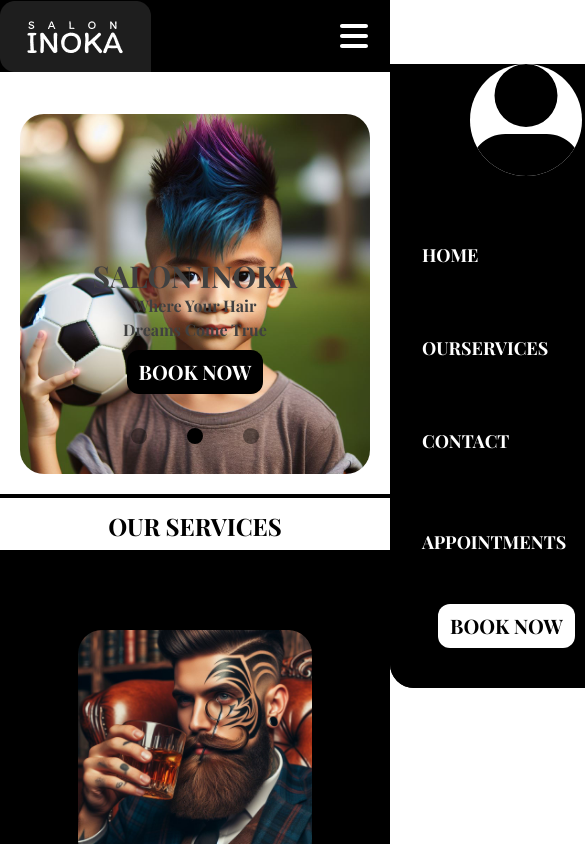
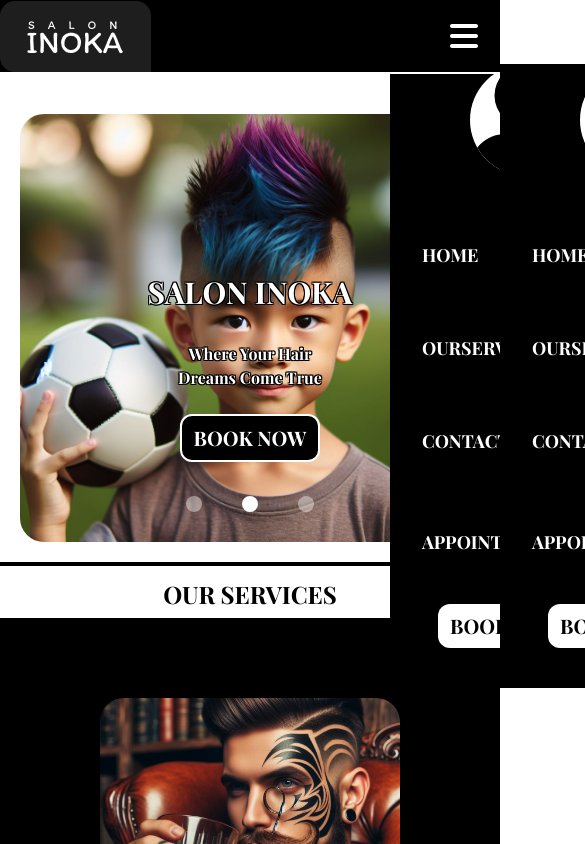
Before and after one commit to navodniwarshana/salon-booking-system, a React (Vite) app in the folder saloon-site/salon-project/: page / in a window 390 px wide. Shown: the top 844 px of the page, 585 px wide, since content can reach past the window. Built offline with nearby package versions, Linux system fonts and the light colour scheme; a web font is replaced by a local one.

Commit message:
navigation completed

```diff
--- a/saloon-site/salon-project/src/App.jsx
+++ b/saloon-site/salon-project/src/App.jsx
@@ -8,6 +8,7 @@ import Navigation from "./Pages/Navigation";
 import ScrollingHeader from "./Pages/SubPges/ScrollingHeader";
 import PopupWindowControl from "./Pages/SubPges/PopupWindowControl";
 import SideMenu from "./Components/SideMenu";
+import Headroom from "react-headroom";
 
 function App() {
   const [showModal, setShowModal] = useState(false);
@@ -22,15 +23,18 @@ function App() {
   const content = (e) => {
     if (modalContent === "APPOINTMENTS") {
       content("APPOINTMENTS");
+    }else if(modalContent === "AddBooking"){
+      content("AddBooking");
     }
   };
 
 
   return (
     <>
-      <div>
+      <div className="min-w-[500px]">
         <ScrollingHeader modalVisible={modalVisible} />
-        <Navigation modalVisible={modalVisible} />
+        <Headroom>
+        <Navigation modalVisible={modalVisible} /></Headroom>
         <SideMenu modalVisible={modalVisible}/>
         <BodyContent>
           <HomeWin />
--- a/saloon-site/salon-project/src/Components/BookNowBtn.jsx
+++ b/saloon-site/salon-project/src/Components/BookNowBtn.jsx
@@ -1,9 +1,9 @@
 import React from 'react'
 
-function BookNowBtn() {
+function BookNowBtn(modalVisible) {
   return (
     <div>
-         <button
+         <button onClick={() => modalVisible("APPOINTMENTS")}
           className="bg-white text-black text-xl font-playfir font-bold p-2 px-3 my-6 rounded-xl lg:text-lg md:text-base"
         >
           BOOK NOW
--- a/saloon-site/salon-project/src/Components/NaviLink.jsx
+++ b/saloon-site/salon-project/src/Components/NaviLink.jsx
@@ -4,7 +4,7 @@ import { Link } from "react-router-dom";
 function NaviLink(props) {
   return (
     <div >
-        <Link className= 'my-2 text-lg font-bold hover:underline active:underline mx-4'  to={props.url}>{props.linkname}</Link>
+        <Link className= 'my-2 lg:text-lg md:text-base font-bold hover:underline active:underline mx-4'  to={props.url}>{props.linkname}</Link>
     </div>
   )
 }
--- a/saloon-site/salon-project/src/Pages/ContactUs.jsx
+++ b/saloon-site/salon-project/src/Pages/ContactUs.jsx
@@ -7,7 +7,7 @@ import BodyContent from "./BodyContent";
 function ContactUs() {
   return (
     <>
-    <Navigation/>
+
     <BodyContent>
       <ContactUspage/>
     </BodyContent>
--- a/saloon-site/salon-project/src/Pages/HomeWin.jsx
+++ b/saloon-site/salon-project/src/Pages/HomeWin.jsx
@@ -56,25 +56,38 @@ function HomeWin(props) {
               <img className="w-4/5 rounded-3xl " src={img1} alt="img1" />
             </div>
           {/*-------------------------------mobile view---------------------------*/}
+
             <div
-              className="bg-cover opacity-100 rounded-3xl mt-10 mb-5 mx-5 md:hidden flex justify-center  items-center text-center size-full min-w-[230px]"
+              className="bg-cover  rounded-3xl mt-10 mb-5 mx-5 md:hidden flex justify-center  items-center text-center size-full min-w-[230px]"
               style={{ backgroundImage: `url(${img1})` }}
             >
-              <div className="block text-center  justify-center   pt-20 ">
+              <div className="block text-center  justify-center text-white  pt-20 "style={{
+                  textShadow: `
+                  1px 1px 0 #000000,
+                  -1px -1px 0 #000000,
+                  -1px 1px 0 #000000,
+                  1px -1px 0 #000000,
+                  1px 0 0 #000000,
+                  0 1px 0 #000000,
+                  -1px 0 0 #000000,
+                  0 -1px 0 #000000
+                `
+                }}>
                 <h1
-                  className=" font-bold text-neutral-700 mt-16
+                  className=" font-bold py-4 mt-16
                text-3xl"
+
                 >
                   SALON INOKA
                 </h1>
                 <h2
-                  className=" font-bold text-neutral-700
+                  className=" font-bold py-4
               xl:text-4xl lg:text-3xl md:text-2xl "
                 >
                   Where Your Hair <br /> Dreams Come True
                 </h2>
                 <button
-                  className="bg-black text-white text-xl font-playfir
+                  className="bg-black text-white text-xl font-playfir border-2 border-white
                font-bold p-2 px-3 m-2 rounded-xl lg:text-lg md:text-base "
                 >
                   BOOK NOW
--- a/saloon-site/salon-project/src/Pages/Navigation.jsx
+++ b/saloon-site/salon-project/src/Pages/Navigation.jsx
@@ -1,4 +1,4 @@
-import React, { useState } from "react";
+import React, { useState, useEffect } from "react";
 import logo from "./img/logo.png";
 import { FaBars, FaUserLarge } from "react-icons/fa6";
 import { IoIosClose } from "react-icons/io";
@@ -13,20 +13,29 @@ function Navigation({ modalVisible, setWinVisible }) {
   };
   const [showNav, setShowNav] = useState(false);
 
+  // Add scroll event listener to toggle showNav
+  useEffect(() => {
+    const handleScroll = () => {
+      setShowNav(false);
+    };
 
+    window.addEventListener("scroll", handleScroll);
 
-
+    return () => {
+      window.removeEventListener("scroll", handleScroll);
+    };
+  }, []);
 
   return (
     <>
-      <Headroom>
+
         <div className="bg-black flex font-playfir items-center text-white min-w-[230px]" name="HOME">
           <div>
             <img name="HOME" src={logo} alt="" className="logo cursor-pointer" />
           </div>
-          <div className="ml-auto items-center md:ml-auto hidden md:flex">
+          <div className="ml-auto items-center lg:text-lg md:text-base font-bold md:ml-auto hidden md:flex">
             <Link
-              className="cursor-pointer my-2 text-lg font-bold hover:underline active:underline mx-4"
+              className="cursor-pointer my-2 hover:underline active:underline mx-4"
               activeClass="active"
               to="HOME"
               spy={true}
@@ -35,10 +44,10 @@ function Navigation({ modalVisible, setWinVisible }) {
               duration={500}
               onClick={scrollToTop}
             >
-              <NaviLink linkname=" HOME" url="/" />
+              <NaviLink linkname="HOME" url="/" />
             </Link>
             <Link
-              className="cursor-pointer my-2 text-lg font-bold hover:underline active:underline mx-4"
+              className="cursor-pointer my-2  hover:underline active:underline mx-4"
               to="OURSERVICES"
               spy={true}
               smooth={true}
@@ -48,7 +57,7 @@ function Navigation({ modalVisible, setWinVisible }) {
               OUR SERVICES
             </Link>
             <Link
-              className="cursor-pointer my-2 text-lg font-bold hover:underline active:underline mx-4"
+              className="cursor-pointer my-2  hover:underline active:underline mx-4"
               to="CONTACT"
               spy={true}
               smooth={true}
@@ -58,7 +67,7 @@ function Navigation({ modalVisible, setWinVisible }) {
               CONTACT
             </Link>
 
-            <button onClick={() => modalVisible("APPOINTMENTS")} className="cursor-pointer my-2 text-lg font-bold hover:underline active:underline mx-4">
+            <button onClick={() => modalVisible("APPOINTMENTS")} className="cursor-pointer my-2  hover:underline active:underline mx-4">
               APPOINTMENTS
             </button>
 
@@ -71,9 +80,9 @@ function Navigation({ modalVisible, setWinVisible }) {
             <IoIosClose onClick={() => setShowNav(!showNav)} className={`${showNav ? 'w-9 h-9 mr-5 border-2 bg-black border-white cursor-pointer hover:fill-black hover:bg-white rounded-full' : 'hidden'}`} />
           </div>
         </div>
-        <SideMenu show={showNav} setWinVisible={setWinVisible} modalVisible={modalVisible} showNav={showNav} />
-        <div className="w-full h-0.5 bg-white"></div>
-      </Headroom>
+
+      <SideMenu show={showNav} setWinVisible={setWinVisible} modalVisible={modalVisible} setShowNav={setShowNav} />
+      <div className="w-full h-0.5 bg-white"></div>
     </>
   );
 }
--- a/saloon-site/salon-project/src/Pages/SubPges/PopupWindowControl.jsx
+++ b/saloon-site/salon-project/src/Pages/SubPges/PopupWindowControl.jsx
@@ -42,7 +42,7 @@ function PopupWindowControl({ modalVisible, content }) {
     <div
       ref={modalRef}
       onClick={CloseModal}
-      className="fixed items-center justify-center inset-0 p-20 bg-opacity-70 backdrop-blur-sm overflow-auto"
+      className="fixed items-center justify-center inset-0 p-20 bg-opacity-70 backdrop-blur-sm overflow-auto min-w-[530px]"
     >
       {winVisible === -1 && modalVisible()}
       {winVisible === 0 && <SignUp setWinVisible={setWinVisible} />}
```
Also changed, not shown: saloon-site/salon-project/src/Components/SideMenu.jsx (+32 -21 lines).
